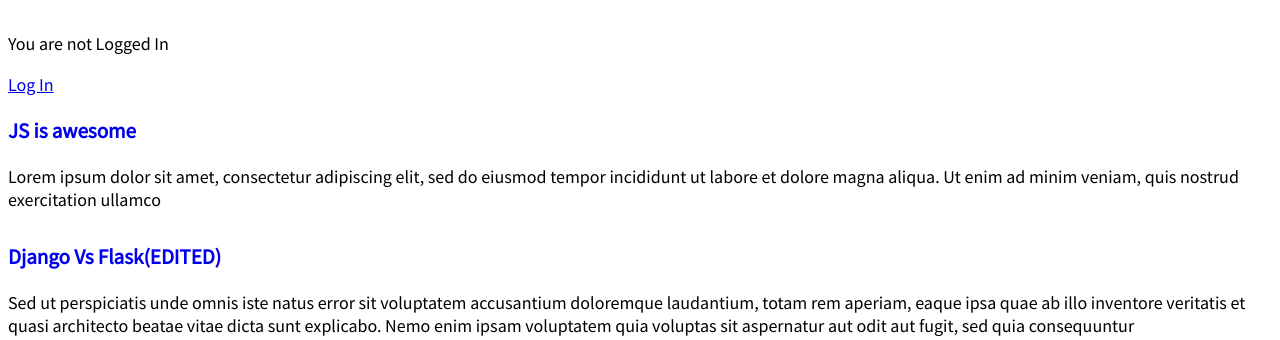
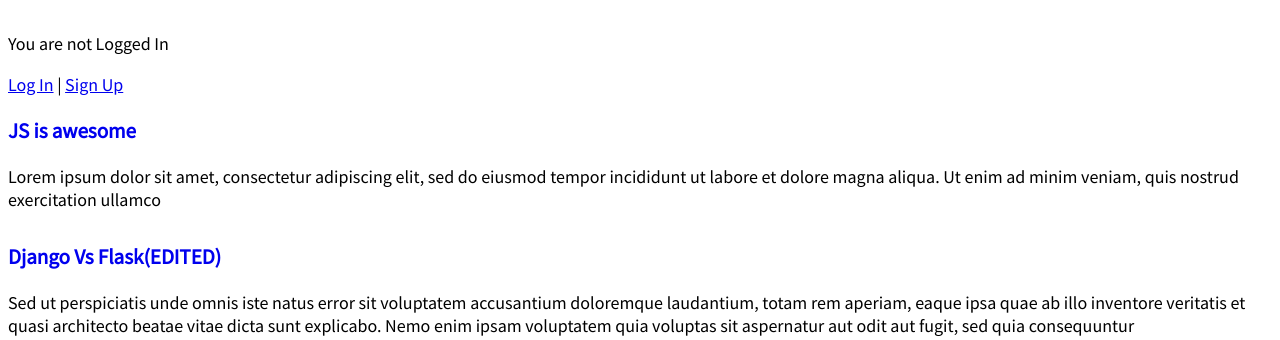
Before and after one commit to Jordan-Rob/dj-blog, a Django app: page / in a window 1280 px wide. Shown: the part 102-442 px from the top of the page. Run offline with Django 3.2, Linux system fonts and the light colour scheme; data comes from the database, SQL or seed files in the repository; both versions use the stored data as it was after the commit.

Commit message:
added signup link on homepage

```diff
--- a/templates/base.html
+++ b/templates/base.html
@@ -25,7 +25,10 @@
     <a href="{% url 'logout' %}">LogOut</a>
     {% else %}
     <p>You are not Logged In</p>
-    <a href="{% url 'login' %}">Log In</a>
+    <p>
+      <a href="{% url 'login' %}">Log In</a> |
+      <a href="{% url 'signup' %}">Sign Up</a>
+    </p>
     {% endif %}
     <div>
       {% block content %} {% endblock %}
```
Also changed, not shown: db.sqlite3.
